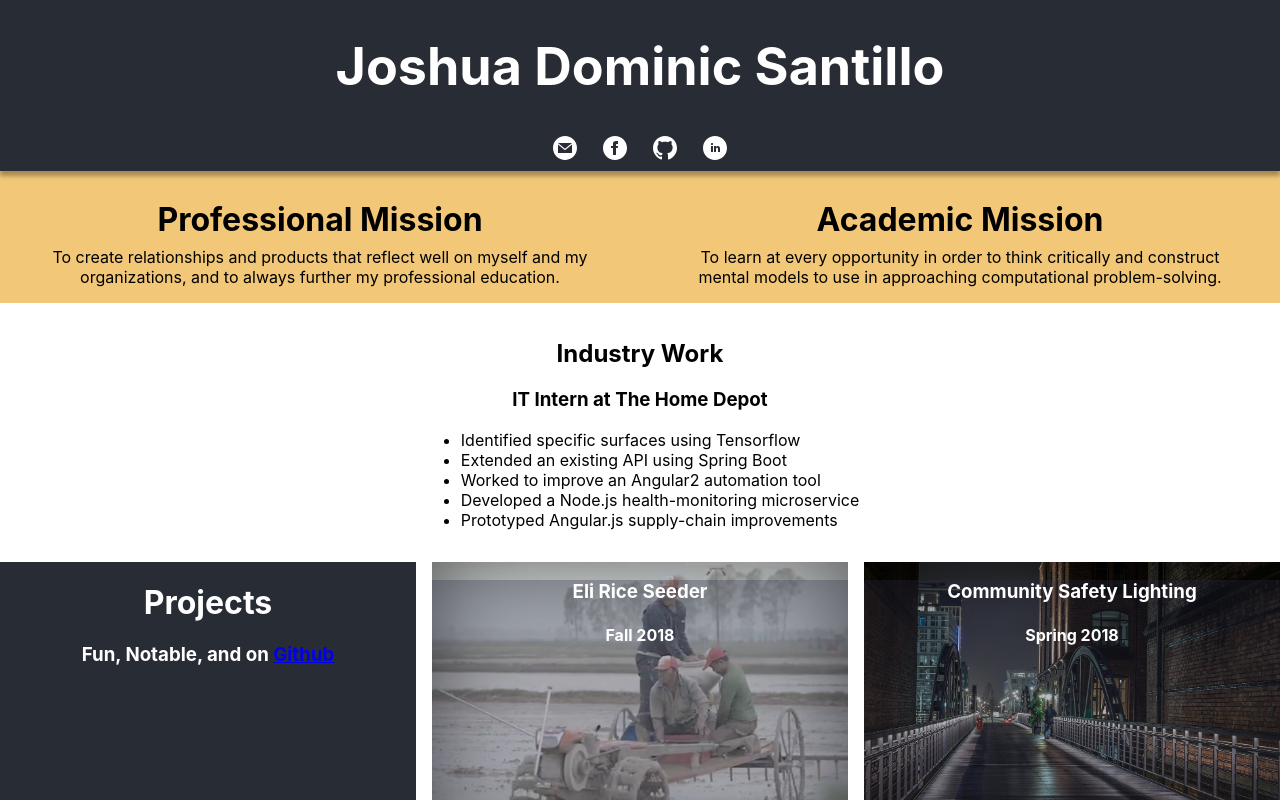
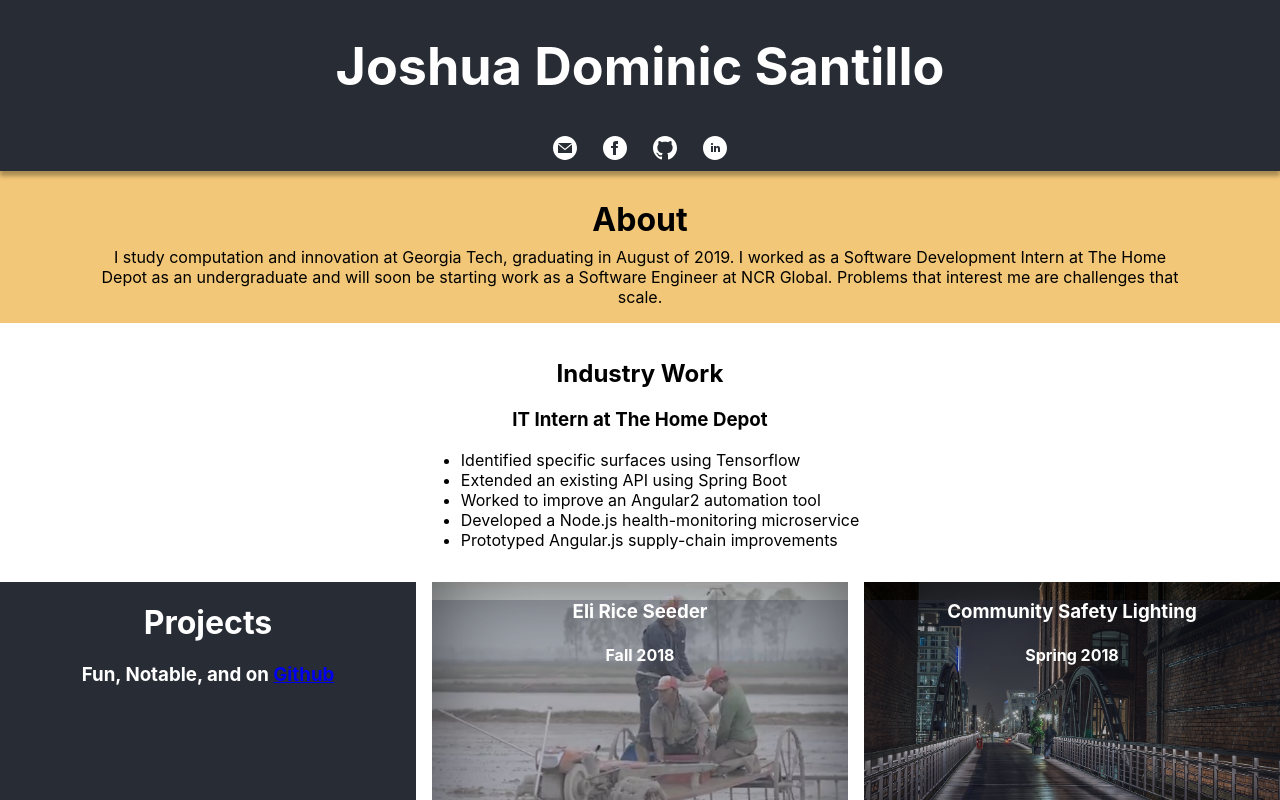
Before and after one commit to sohuja96/Portfolio, a React (Create React App) app: page / in a window 1280 px wide. Shown: the top 800 px of the page. Built offline with nearby package versions, Linux system fonts and the light colour scheme.

Commit message:
Page title

```diff
--- a/src/App.js
+++ b/src/App.js
@@ -40,12 +40,8 @@ render() {
         </header>
         <div className="aboutdiv">
           <div className="about">
-            <h1>Professional Mission</h1>
-            <p>To create relationships and products that reflect well on myself and my organizations, and to always further my professional education.</p>
-          </div>
-          <div className="about">
-            <h1>Academic Mission</h1>
-            <p>To learn at every opportunity in order to think critically and construct mental models to use in approaching computational problem-solving.</p>
+            <h1>About</h1>
+              <p>I study computation and innovation at Georgia Tech, graduating in August of 2019. I worked as a Software Development Intern at The Home Depot as an undergraduate and will soon be starting work as a Software Engineer at NCR Global. Problems that interest me are challenges that scale.</p>
           </div>
         </div>
         <div className="industry">
```
Also changed, not shown: public/manifest.json.
